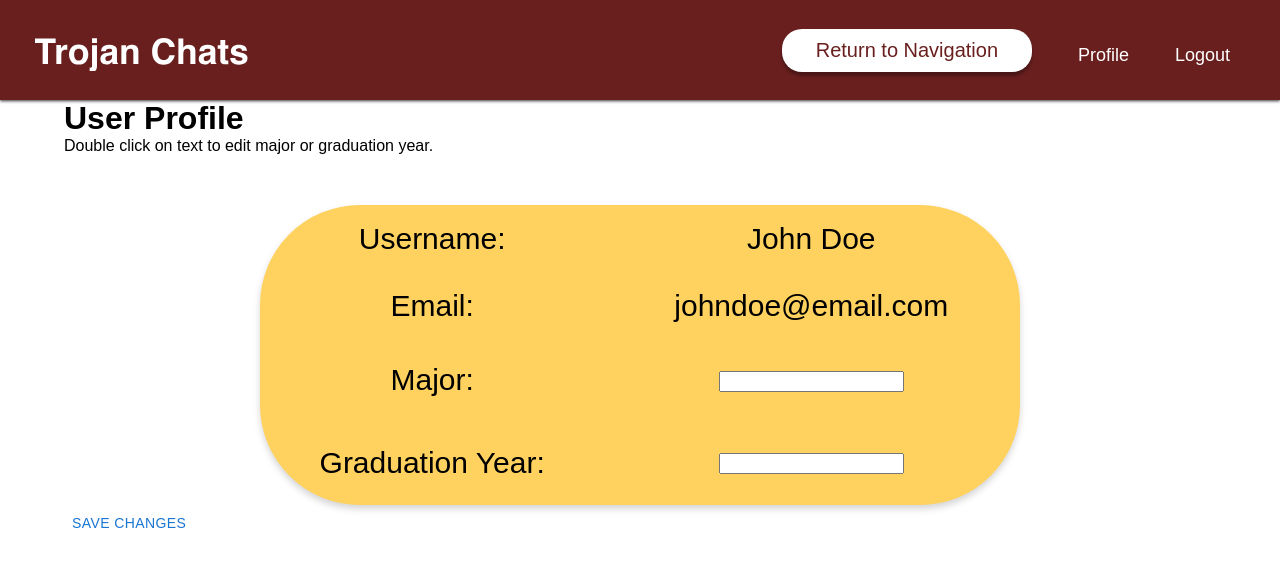
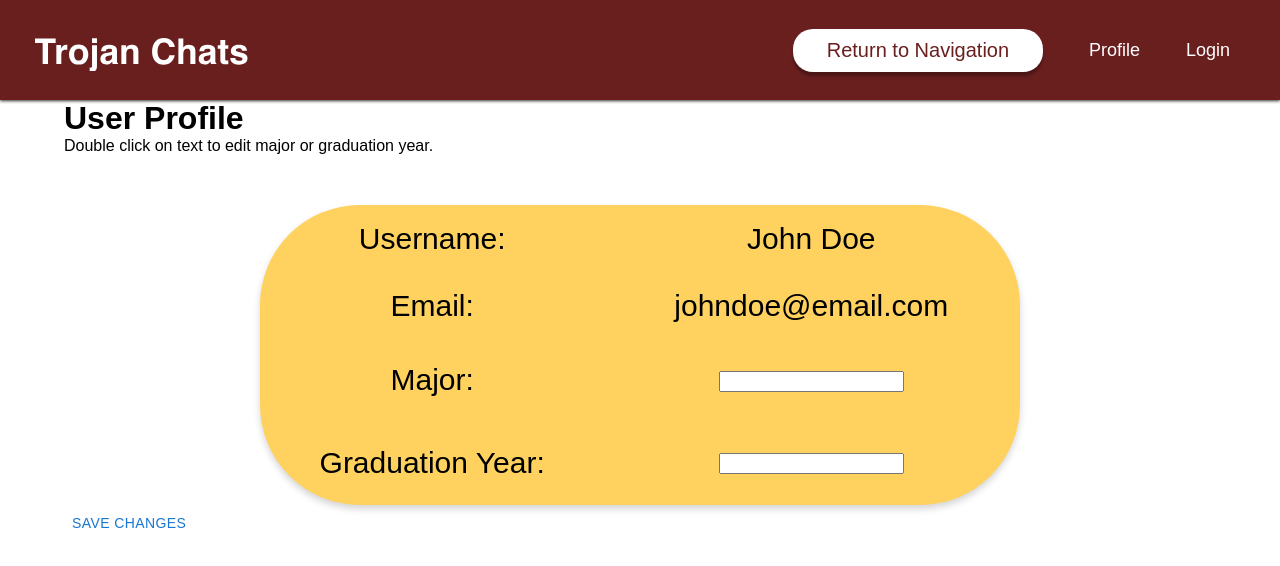
Before and after one commit to jennykim515/trojanchat, a React (Create React App) app in the folder frontend/: page /profile in a window 1280 px wide. Shown: the top 566 px of the page. Built offline with nearby package versions, Linux system fonts and the light colour scheme; the HTML template or start-up script is replaced by a standard one.

Commit message:
navbar changes

```diff
--- a/frontend/src/components/navbar/navbar.jsx
+++ b/frontend/src/components/navbar/navbar.jsx
@@ -1,4 +1,4 @@
-import React, { useEffect } from 'react';
+import React from 'react';
 import './navbar.css';
 import Logo from '../logo/logo';
 import { useApp } from '../../App';
@@ -8,11 +8,9 @@ import { useNavigate } from 'react-router-dom';
 
 /*note: a tags will probably be replaced by routers or edited */
 
-const Navbar = ({ navType, setNavType }) => {
-    const { logOut } = useApp();
-    const { userId } = useApp();
-    const navigate = useNavigate();
-    const {} = useApp();
+const Navbar = ({ navType }) => {
+    const { logOut, loggedIn } = useApp();
+    let navigate = useNavigate();
 
     const navigateOneLevelUp = () => {
         const path = window.location.pathname;
@@ -22,17 +20,45 @@ const Navbar = ({ navType, setNavType }) => {
         navigate(newPath);
     };
 
-    const logOut2 = () => {
-        logOut();
-        navigate('/login');
-    };
+    let navButton = null;
+    switch (navType) {
+        case 1:
+            navButton = (
+                <li
+                    onClick={() => {
+                        navigate('/');
+                    }}
+                >
+                    <Button type="WHITE" text="Return to Homepage" />
+                </li>
+            );
+            break;
+        case 2:
+            navButton = (
+                <li
+                    onClick={() => {
+                        navigateOneLevelUp();
+                    }}
+                >
+                    <Button type="WHITE" text="Return to Navigation" />
+                </li>
+            );
+            break;
+        case 3:
+            navButton = (
+                <li
+                    onClick={() => {
+                        navigateOneLevelUp();
+                    }}
+                >
+                    <Button type="WHITE" text="Return to Board" />
+                </li>
+            );
+            break;
+        default:
+            break;
+    }
 
-    const login1 = () => {
-        navigate('/login');
-    };
-
-    // default
-    if (navType === 0) {
     return (
         <div className="navbarcontainer">
             <div className="navbarleft">
@@ -40,123 +66,24 @@ const Navbar = ({ navType, setNavType }) => {
             </div>
             <nav>
                 <ul>
+                    {navButton}
                     <li>
                         <a href="/profile">Profile</a>
                     </li>
+                    {loggedIn && (
                         <li>
-                            {' '}
-                            {userId ? (
-                                <button onClick={() => logOut2()}>
-                                    Logout
-                                </button>
-                            ) : (
-                                <button onClick={() => login1()}>Login</button>
+                            <button onClick={logOut}>Logout</button>
+                        </li>
                     )}
+                    {!loggedIn && (
+                        <li>
+                            <a href="/login">Login</a>
                         </li>
+                    )}
                 </ul>
             </nav>
         </div>
     );
-    }
-    // registration page (back to homepage)
-    else if (navType === 1) {
-        return (
-            <div className="navbarcontainer">
-                <div className="navbarleft">
-                    <Logo />
-                </div>
-                <nav>
-                    <ul>
-                        <li
-                            onClick={() => {
-                                setNavType(0);
-                                navigate('/');
-                            }}
-                        >
-                            <Button type="WHITE" text="Return to Homepage" />
-                        </li>
-                        <li>
-                            <a href="/profile">Profile</a>
-                        </li>
-                        <li>
-                            <button onClick={logOut2}>Logout</button>
-                        </li>
-                    </ul>
-                </nav>
-            </div>
-        );
-    }
-    // Profile page
-    else if (navType === 2) {
-        return (
-            <div className="navbarcontainer">
-                <div className="navbarleft">
-                    <Logo />
-                </div>
-                <nav>
-                    <ul>
-                        <li
-                            onClick={() => {
-                                setNavType(0);
-                                navigateOneLevelUp();
-                            }}
-                        >
-                            <Button type="WHITE" text="Return to Navigation" />
-                        </li>
-                        <li id="profileB1">
-                            <a href="/profile">Profile</a>
-                        </li>
-                        <li id="logoutB1">
-                            <button onClick={logOut2}>Logout</button>
-                        </li>
-                    </ul>
-                </nav>
-            </div>
-        );
-    }
-    // Comments page
-    else if (navType === 3) {
-        return (
-            <div className="navbarcontainer">
-                <div className="navbarleft">
-                    <Logo />
-                </div>
-                <nav>
-                    <ul>
-                        <li
-                            onClick={() => {
-                                setNavType(0);
-                                navigateOneLevelUp();
-                            }}
-                        >
-                            <Button type="WHITE" text="Return to Board" />
-                        </li>
-                        <li id="profileB1">
-                            <a href="/profile">Profile</a>
-                        </li>
-                        <li id="logoutB1">
-                            <button onClick={logOut2}>Logout</button>
-                        </li>
-                    </ul>
-                </nav>
-            </div>
-        );
-    } else {
-        return (
-            <div className="navbarcontainer">
-                <div className="navbarleft">
-                    <Logo />
-                </div>
-                <nav>
-                    <ul>
-                        <li>
-                            <a href="/login">Login</a>
-                        </li>
-                    </ul>
-                </nav>
-            </div>
-        );
-    }
 };
 
 const NavbarNoLinks = () => {
--- a/frontend/src/pages/CommentList.jsx
+++ b/frontend/src/pages/CommentList.jsx
@@ -6,6 +6,7 @@ import { useApp } from '../App';
 import AddComment from '../components/AddComment';
 import { AppContext } from '../App';
 import Navbar from '../components/navbar/navbar';
+import Loading from '../components/Loading';
 
 /*
     Displays all comments of a particular thread
@@ -61,7 +62,6 @@ export default function CommentList() {
         }
     };
 
-    const [navType, setNavType] = useState(0);
     const addComment = (comment) => {
         setPostData({
             ...PostData,
@@ -69,11 +69,10 @@ export default function CommentList() {
         });
     };
 
-    if (!post) return null;
-
     return (
         <>
-            <Navbar navType={navType} setNavType={setNavType} />
+            <Navbar navType={2} />
+            {post ? (
                 <Container>
                     <h1 className="boardTitle">{post.content}</h1>
                     {comments &&
@@ -93,6 +92,9 @@ export default function CommentList() {
                     <br></br>
                     <AddComment addComment={addComment} />
                 </Container>
+            ) : (
+                <Loading />
+            )}
         </>
     );
 }
--- a/frontend/src/pages/SchoolSpecificThread.jsx
+++ b/frontend/src/pages/SchoolSpecificThread.jsx
@@ -60,10 +60,9 @@ export default function SchoolSpecificThread() {
     useEffect(() => {
         getSchoolThreads();
     }, [filters, school]);
-    const [navType, setNavType] = useState(0);
     return (
         <>
-            <Navbar navType={navType} setNavType={setNavType} />
+            <Navbar navType={1} />
             <Container>
                 <h1 className="boardTitle">{school}</h1>
 
--- a/frontend/src/pages/user/UserProfile.jsx
+++ b/frontend/src/pages/user/UserProfile.jsx
@@ -1,16 +1,16 @@
-import { useState, useContext, useEffect } from "react";
-import Container from "@mui/material/Container";
-import Button from "@mui/material/Button";
-import { useApp } from "../../App";
-import { AppContext } from "../../App";
-import Navbar from "../../components/navbar/navbar";
+import { useState, useContext, useEffect } from 'react';
+import Container from '@mui/material/Container';
+import Button from '@mui/material/Button';
+import { useApp } from '../../App';
+import { AppContext } from '../../App';
+import Navbar from '../../components/navbar/navbar';
 
 const data = {
-  employeeId: "01",
-  username: "John Doe",
-  email: "johndoe@email.com",
-  major: "Frontend Developer",
-  graduation: "something",
+    employeeId: '01',
+    username: 'John Doe',
+    email: 'johndoe@email.com',
+    major: 'Frontend Developer',
+    graduation: 'something',
 };
 
 export default function UserProfile({ props }) {
@@ -24,7 +24,7 @@ export default function UserProfile({ props }) {
     const formHandler = async (e) => {
         e.preventDefault();
 
-    const { status } = await apiPost("/account/update", {
+        const { status } = await apiPost('/account/update', {
             email: emailValue,
             major: majorValue,
             graduation: gradValue,
@@ -32,18 +32,17 @@ export default function UserProfile({ props }) {
         });
 
         if (status === 200) {
-      console.log("success");
+            console.log('success');
         } else {
-      console.log("fail");
+            console.log('fail');
         }
     };
     function toggleEmail() {
         setEmailInput(!emailInput);
     }
-  const [navType, setNavType] = useState(2);
     return (
         <>
-      <Navbar navType={navType} setNavType={setNavType} />
+            <Navbar navType={2} />
             <Container>
                 <h1 className="title">User Profile</h1>
                 <dl>Double click on text to edit major or graduation year. </dl>
@@ -57,7 +56,9 @@ export default function UserProfile({ props }) {
                             <td>Email: </td>
                             <td>
                                 {emailInput ? (
-                  <span onClick={toggleEmail}>{data.email}</span>
+                                    <span onClick={toggleEmail}>
+                                        {data.email}
+                                    </span>
                                 ) : (
                                     <input type="text" />
                                 )}
@@ -70,7 +71,7 @@ export default function UserProfile({ props }) {
                                     type="text"
                                     value={majorValue}
                                     onChange={(e) => setMajor(e.target.value)}
-                  style={{ marginBottom: "10px" }}
+                                    style={{ marginBottom: '10px' }}
                                 />
                             </td>
                         </tr>
@@ -82,7 +83,7 @@ export default function UserProfile({ props }) {
                                     type="text"
                                     value={gradValue}
                                     onChange={(e) => setGrad(e.target.value)}
-                  style={{ marginBottom: "10px" }}
+                                    style={{ marginBottom: '10px' }}
                                 />
                             </td>
                         </tr>
```
Also changed, not shown: frontend/src/App.jsx (+38 -33 lines). Lines whose indentation alone changed are shown as unchanged.
